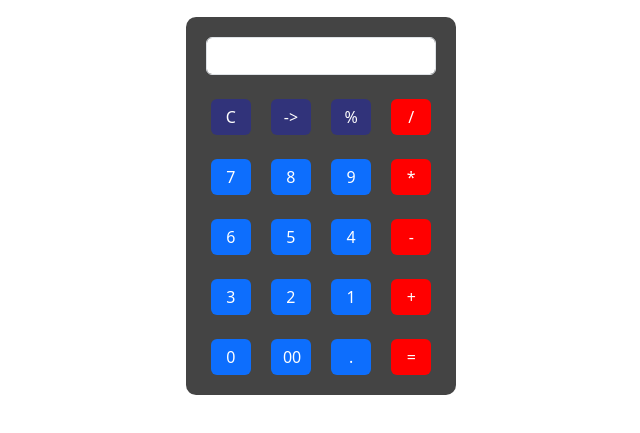
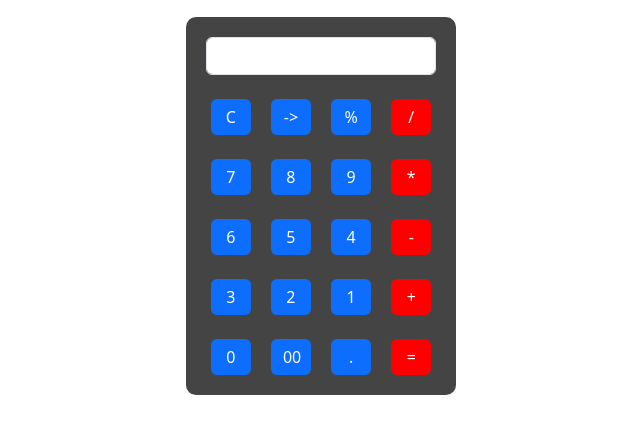
Before and after one commit to BatoolAmina/Calculator, a plain HTML site: page index.html in a window 1280 px wide. Shown: the part 71-504 px from the top of the page, without its empty margins (319-959 px from the left). Drawn offline with nearby package versions, Linux system fonts and the light colour scheme.

Commit message:
Update index.html

```diff
--- a/index.html
+++ b/index.html
@@ -49,9 +49,9 @@
                 <form action="#" name="calculator" class="main">
                     <input type="text" class="display form-control" name="display" id="display"><br>
 
-                    <input type="button" class="btn" value="C" id="clear" style="background: #31337a; color: white;">
-                    <input type="button" class="btn ms-3" value="->" style="background: #31337a; color: white;" onclick="backSpace()">
-                    <input type="button" class="btn ms-3" value="%" style="background: #31337a; color: white;" onclick="document.calculator.display.value+='%'">
+                    <a href="home.html"><input type="button" class="btn" value="C" id="clear" style="background: #0d6efd; color: white;"></a>
+                    <input type="button" class="btn ms-3" value="->" style="background: #0d6efd; color: white;" onclick="backSpace()">
+                    <input type="button" class="btn ms-3" value="%" style="background: #0d6efd; color: white;" onclick="document.calculator.display.value+='%'">
                     <input type="button" class="btn ms-3" value="/" style="background: red; color: white;" onclick="document.calculator.display.value+='/'"><br><br>
                     <input type="button" class="btn" value="7" style="background: #0d6efd; color: white;" onclick="seven()">
                     <input type="button" class="btn ms-3" style="background: #0d6efd; color: white;" value="8" onclick="eight()">
```
